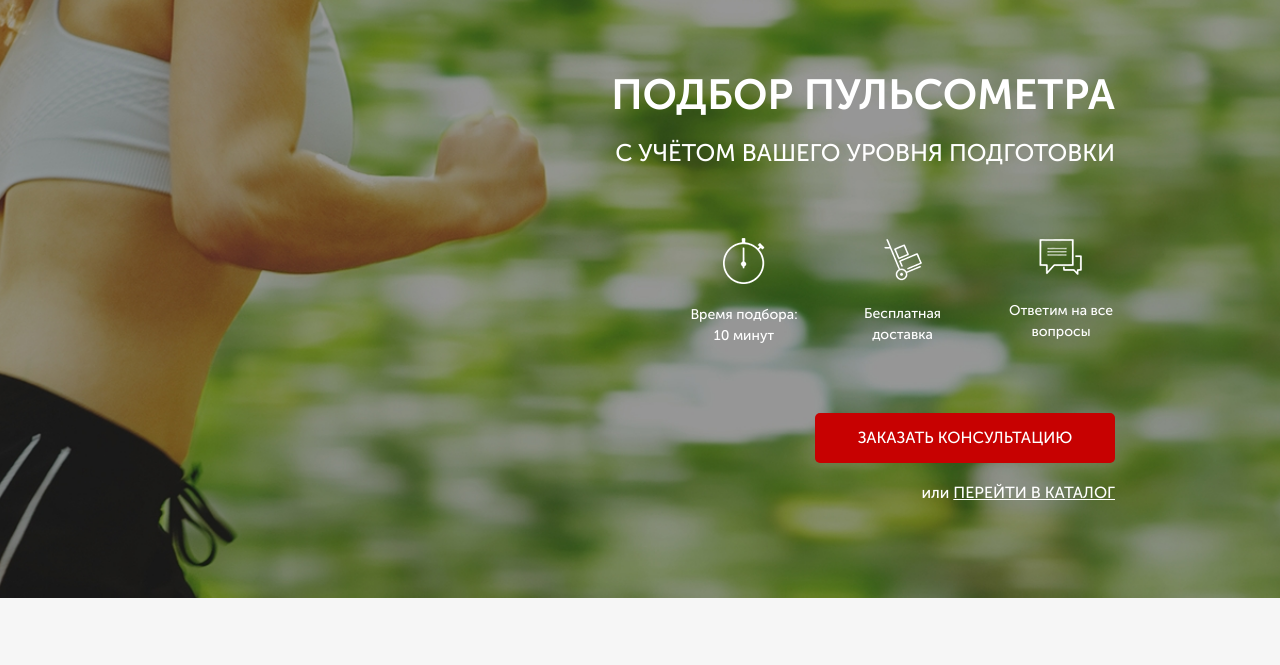
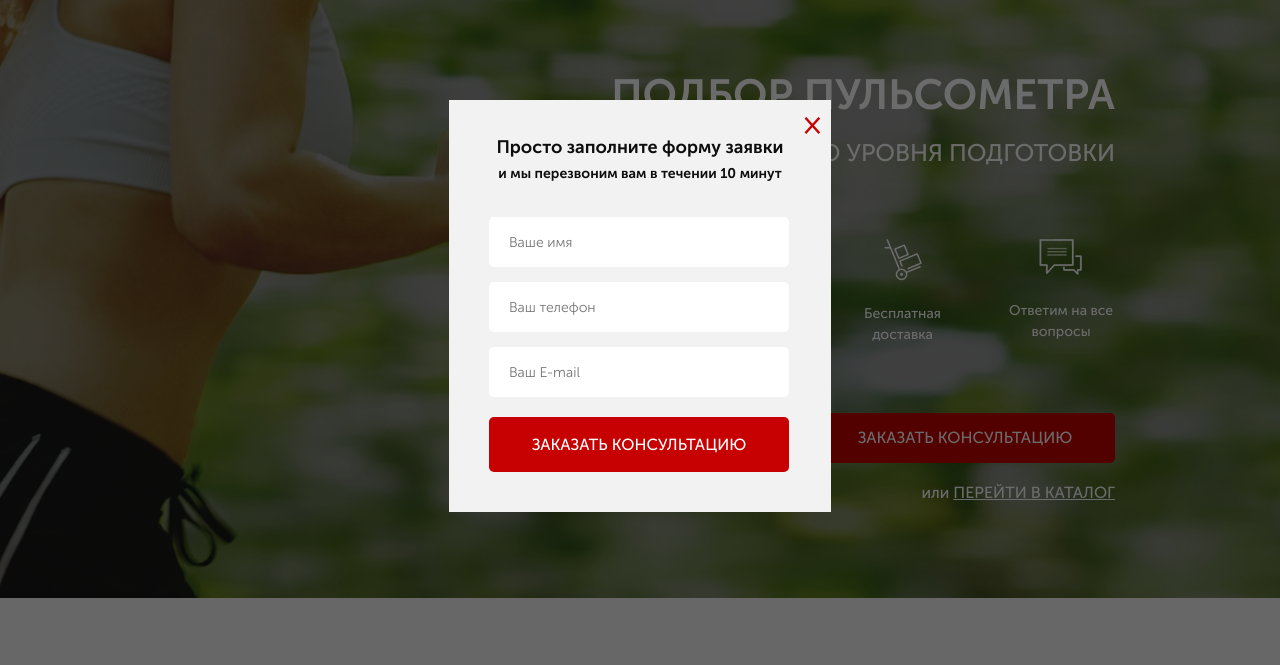
Before and after one commit to dimakovalev25/project_heartRateMonitors_html_css_js, a website: page src/index.html in a window 1280 px wide. Both pictures are taken after a click on the button "ЗАКАЗАТЬ ЗВОНОК". Shown: the part 94-759 px from the top of the page. Drawn offline with nearby package versions, Linux system fonts and the light colour scheme.

Commit message:
add modal window

```diff
--- a/src/index.html
+++ b/src/index.html
@@ -12,6 +12,7 @@
 </head>
 
 <body>
+
 	<section class="promo">
 		<div class="container">
 			<header class="header">
@@ -24,7 +25,7 @@
 					</div>
 					<div class="header__contacts">
 							<a href="tel:+74999228974" class="header__phone">+7 (499) 922-89-74</a>
-						<button class="button">заказать звонок</button>
+							<button data-modal="consultation" class="button">заказать звонок</button>
 					</div>
 			</header>
 
@@ -50,7 +51,7 @@
 								</div>
 						</div>
 
-						<button class="button button_main">заказать кОНСУЛЬТАЦИЮ</button>
+						<button data-modal="consultation" class="button button_main">заказать кОНСУЛЬТАЦИЮ</button>
 						<div class="promo__link">
 								или
 								<a href="#">ПЕРЕЙТИ В КАТАЛОГ</a>
@@ -374,6 +375,41 @@
 			</div>
 	</footer>
 
+	<div class="overlay">
+		<div class="modal" id="consultation">
+			<div class="modal__close">&times;</div>
+			<div class="modal__subtitle">Просто заполните форму заявки</div>
+			<div class="modal__descr">и мы перезвоним вам в течении 10 минут</div>
+			<form class="feed-form" action="#">
+				<input name="name" required placeholder="Ваше имя" type="text">
+				<input name="phone" required placeholder="Ваш телефон" type="number">
+				<input name="email" required placeholder="Ваш E-mail" type="email">
+				<button class="button button_submit">заказать консультацию</button>
+		</form>
+		</div>
+
+		<div class="modal" id="order">
+			<div class="modal__close">&times;</div>
+			<div class="modal__subtitle">Ваш заказ:</div>
+			<div class="modal__descr">Пульсометр Polar FT1</div>
+			<form class="feed-form" action="#">
+				<input name="name" required placeholder="Ваше имя" type="text">
+				<input name="phone" required placeholder="Ваш телефон" type="number">
+				<input name="email" required placeholder="Ваш E-mail" type="email">
+				<button class="button button_submit">Купить</button>
+		</form>
+		</div>
+
+		<div class="modal modal_mini" id="thanks">
+			<div class="modal__close">&times;</div>
+			<div class="modal__subtitle">Спасибо за вашу заявку!</div>
+			<div class="modal__descr">Наш менеджер свяжется с вами <br>
+				в ближайшее время!</div>
+		</div>
+	</div>
+
+
+
 		<script type="text/javascript" src="https://cdnjs.cloudflare.com/ajax/libs/jquery/1.11.0/jquery.min.js"></script>
 		<script type="text/javascript" src="https://cdnjs.cloudflare.com/ajax/libs/jquery-migrate/1.2.1/jquery-migrate.min.js"></script>
 		<script src="js/slick.min.js"></script>
--- a/src/js/script.js
+++ b/src/js/script.js
@@ -33,4 +33,20 @@ $(document).ready(function(){
 
 		toggleSlide('.catalog-item__link');
 		toggleSlide('.catalog-item__back');
+
+		//modal
+
+		$('[data-modal=consultation]').on('click', function() {
+			$('.overlay, #consultation').fadeIn('slow');
+		});
+		$('.modal__close').on('click', function() {
+			$('.overlay, #consultation, #thanks, #order').fadeOut('slow');
+		});
+
+		$('.button_mini').each(function(i) {
+			$(this).on('click', function() {
+				$('#order .modal__descr').text($('.catalog-item__subtitle').eq(i).text());
+				$('.overlay, #order').fadeIn('slow');
+			});
+		});
 });
--- a/src/sass/blocks/_media.scss
+++ b/src/sass/blocks/_media.scss
@@ -7,7 +7,7 @@
 		width: 900px;
 	}
 }
-.catalog {
+/* .catalog {
 	.catalog__content {
 		.catalog-item {
 			border: 5px solid pink;
@@ -16,7 +16,7 @@
 		}
 	}
 
-}
+} */
 
 
 @media (max-width: 992px) {
--- /dev/null
+++ b/src/sass/blocks/_modal.scss
@@ -0,0 +1,52 @@
+.overlay {
+	display: none;
+	position: fixed;
+	width: 100%;
+	height: 100%;
+	background-color: rgba(0,0,0, .58);
+	top: 0;
+}
+.modal {
+	position: absolute;   /* ставим модальные окна по центру */
+	top: 50%;
+	left: 50%;
+	transform: translate(-50%, -50%);
+	width: 382px;
+	min-height: 402px;
+	background: #F2F2F2;
+	padding: 38px 40px 40px 40px;
+	&__close {
+		position: absolute;
+		top: 2px;
+		right: 10px;
+		cursor: pointer;
+		color: $main-color;
+		font-size: 30px;
+
+	}
+	&__subtitle {
+		font-weight: 700;
+		font-size: 18px;
+		line-height: 19px;
+		text-align: center;
+		color: #0D0D0D;
+
+	}
+	&__descr {
+		font-style: normal;
+		font-weight: 700;
+		font-size: 14px;
+		line-height: 14px;
+		color: #0D0D0D;
+		margin-top: 10px;
+		text-align: center;
+	}
+	&_mini {
+		min-height: 140px;
+	}
+
+}
+
+#consultation, #order, #thanks {
+	display: none;
+}
--- a/src/sass/style.scss
+++ b/src/sass/style.scss
@@ -18,3 +18,4 @@
 @import 'blocks/feed';
 @import 'blocks/footer';
 @import 'blocks/media';
+@import 'blocks/modal';
```
Also changed, not shown: src/css/style.min.css. Lines whose indentation alone changed are shown as unchanged.
